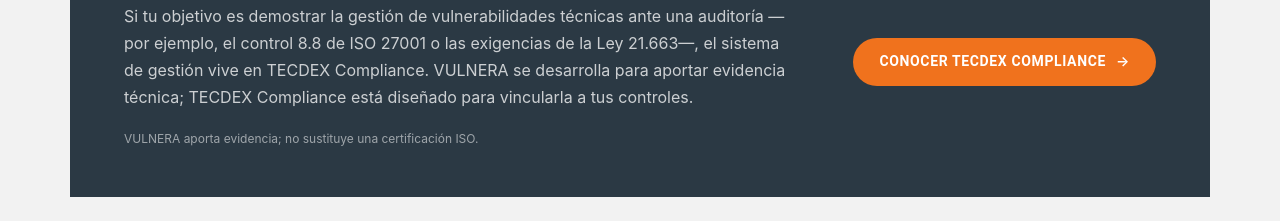
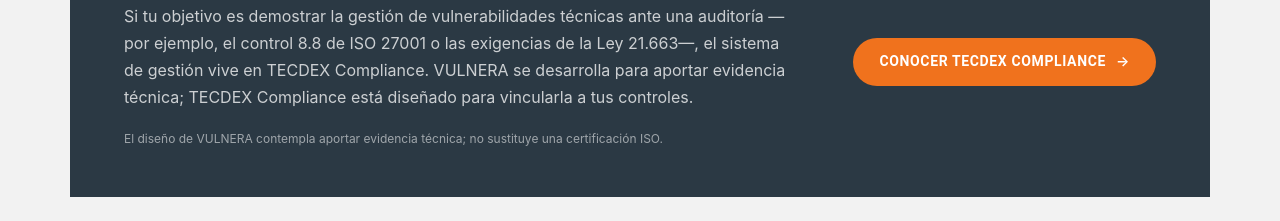
Before and after one commit to Tecdex-SpA/tcdx-threatwatch, a Next.js app: page / in a window 1280 px wide. Shown: the part 4280-4501 px from the top of the page. Built offline with nearby package versions, Linux system fonts and the light colour scheme; no server answers.

Commit message:
fix(f0): no presentar evidencia futura como disponible

```diff
--- a/app/page.tsx
+++ b/app/page.tsx
@@ -168,7 +168,7 @@ export default function Page() {
               de gestión vive en TECDEX Compliance. VULNERA se desarrolla para aportar evidencia técnica; TECDEX
               Compliance está diseñado para vincularla a tus controles.
             </p>
-            <small>VULNERA aporta evidencia; no sustituye una certificación ISO.</small>
+            <small>El diseño de VULNERA contempla aportar evidencia técnica; no sustituye una certificación ISO.</small>
           </div>
           <a className="button primary" href="https://isos.tecdex.net/" target="_blank" rel="noopener">
             Conocer TECDEX Compliance <span aria-hidden="true">→</span>
```
